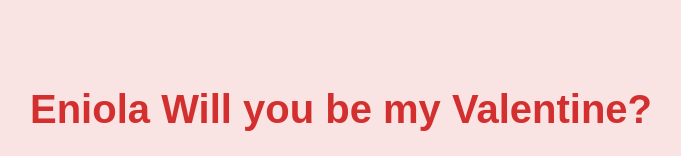
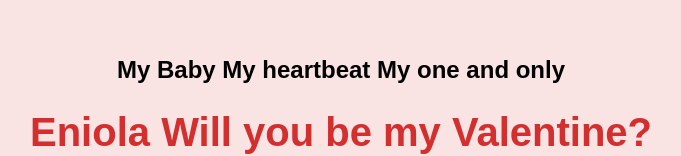
Before and after one commit to Jemmieayo/WUBMV, a plain HTML site: page index.html in a window 1280 px wide. Shown: the part 105-261 px from the top of the page, without its empty margins (299-980 px from the left). Drawn offline with Linux system fonts and the light colour scheme.

Commit message:
index.html

```diff
--- a/index.html
+++ b/index.html
@@ -8,6 +8,7 @@
 </head>
 <body>
     <div class="container">
+        <h2>My Baby My heartbeat My one and only</h2>
         <h1>Eniola Will you be my Valentine?</h1>
         <div class="buttons">
             <button class="yes-button" onclick="handleYesClick()">Yes</button>
```
